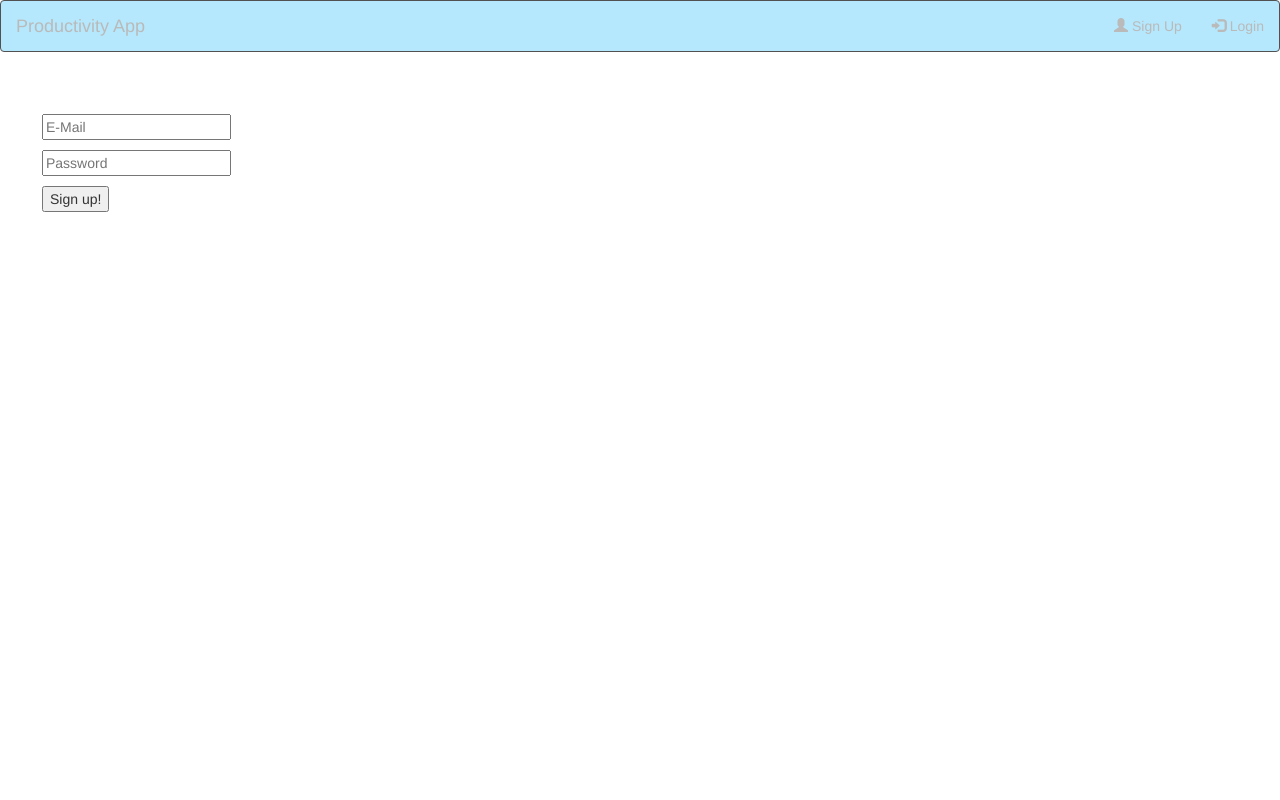
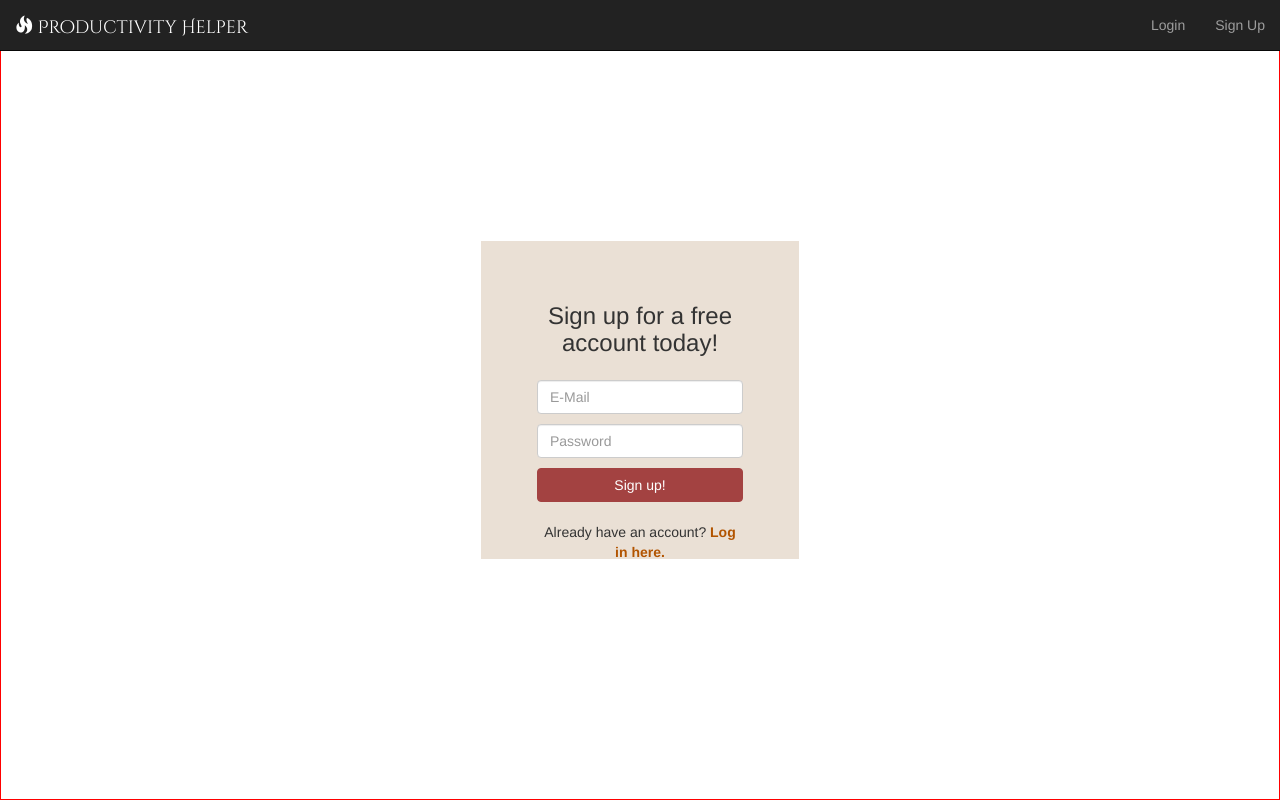
Before and after one commit to MiHHuynh/productivity-app, a Flask app: page /users/signup in a window 1280 px wide. Run offline with Flask 2, Linux system fonts and the light colour scheme; some libraries are stand-ins or nearby versions.

Commit message:
signup and login forms, authentication for users

```diff
--- a/project/models.py
+++ b/project/models.py
@@ -1,11 +1,12 @@
 from project import db, bcrypt
+from flask_login import UserMixin
 
 blacklisted_site_user_join_table = db.Table('blacklisted_site_users',
 		db.Column('user_id', db.Integer, db.ForeignKey('users.id')),
 		db.Column('blacklisted_site_id', db.Integer, db.ForeignKey('blacklisted_sites.id'))
 	)
 
-class User(db.Model):
+class User(db.Model, UserMixin):
 	__tablename__ = 'users'
 
 	id = db.Column(db.Integer, primary_key=True)
--- a/project/static/css/style.css
+++ b/project/static/css/style.css
@@ -1,20 +1,35 @@
+body.signup-login {
+	background-color: #ffffff;
+}
+
+.projectName > a {
+	color: #fff;
+	font-family: 'Cinzel Decorative', cursive;
+}
+
+.projectName > a:hover {
+	text-decoration: none;
+}
+
+
 .wrapper {
 	align-items: stretch;
 	display: flex;
 }
 
-.navbar {
+/*.navbar {
 	background-color: #97dffc;
 	opacity: 70%;
 	color: #fff;
-}
+}*/
 
 #sidebar {
 	min-width: 250px;
 	max-width: 250px;
 	min-height: 100vh;
-	background-color: #97dffc;
-	padding-left: 2em;
+	background-color: #A34241;
+    color: #fff;
+    transition: all 0.3s;
 }
 
 .list-unstyled > li {
@@ -31,3 +46,82 @@
 	padding-top: 3em;
 	padding-left: 3em;
 }
+
+/* FROM ARTICLE */
+
+a, a:hover, a:focus {
+    color: inherit;
+    text-decoration: none;
+    transition: all 0.3s;
+}
+
+#sidebar .sidebar-header {
+    padding: 20px;
+    /*background: #fff;*/
+}
+
+#sidebar ul.components {
+    padding: 20px 0;
+    border-bottom: 5px double #B25400;
+}
+
+#sidebar ul p {
+    color: #fff;
+    padding: 10px;
+}
+
+#sidebar ul li a {
+    padding: 10px;
+    font-size: 1.1em;
+    display: block;
+}
+
+#sidebar ul li a:hover {
+    color: #ad2e24;
+    background: #fff;
+}
+
+#sidebar ul li.active > a {
+    color: #fff;
+    background: #c75146;
+}
+
+.btn {
+	transition: background-color 0.5s ease;
+	background-color: #A34241;
+	border: 1px solid #A34241;
+	color: white;
+	width: 100%;
+}
+
+.btn:hover {
+	background-color: #CD730F;
+	color: #ffffff;
+	border: 1px solid #CD730F;
+}
+
+#signup-login-content {
+	width: 40vh;
+	height: 40%;
+	border: 1px solid #ffffff;
+	background-color: #EAE0D5;
+	text-align: center;
+	padding: 3em 4em 4em 4em;
+}
+
+.signup-header {
+	margin-bottom: 1em;
+}
+.signup-login-container {
+	width: 100%;
+	height: 100vh;
+	display: flex;
+	justify-content: center;
+	align-items: center;
+	border: 1px solid red;
+}
+
+.login-link {
+	color: #B25400;
+	font-weight: bold;
+}
--- a/project/templates/landingpage.html
+++ b/project/templates/landingpage.html
@@ -21,7 +21,7 @@
 	            <span class="icon-bar"></span>
 	          </button>
 	          <div class="projectName navbar-brand">
-	            <a href="#"><span class="glyphicon glyphicon-fire"></span> Productivity Helper</a>
+	            <a href="{{url_for('root')}}"><span class="glyphicon glyphicon-fire"></span> Productivity Helper</a>
 	          </div>
 	        </div> <!-- end navbar-header -->
 	        <div class="navbar-collapse collapse">
@@ -38,7 +38,7 @@
 		<div class="mainsplash">
 			<h1 class="splash-headline">Technology has largely taken away our ability to focus.</h1>
 			<h2 class="splash-headline">Let's use more technology to take it back!</h2>
-			<button class="btn signup-button">Sign Up Now!</button>
+			<a class="btn signup-button" href="{{url_for('users.signup')}}">Sign Up Now!</a>
 		</div>
 		<div class="buckets" id="about">
 			<div class="row">
--- a/project/templates/signuploginbase.html
+++ b/project/templates/signuploginbase.html
@@ -4,23 +4,47 @@
 	<meta charset="UTF-8">
 	<title>PRODUCTIVITY APP</title>
     <link rel="stylesheet" href="https://maxcdn.bootstrapcdn.com/bootstrap/3.3.7/css/bootstrap.min.css">
+    <link href="https://fonts.googleapis.com/css?family=Cinzel+Decorative" rel="stylesheet">
     <link rel="stylesheet" type="text/css" href="{{ url_for('static', filename='css/style.css') }}">
 </head>
-<body>
-	<nav class="navbar navbar-inverse">
+<body class="signup-login">
+	<div class="topnav">
+		<nav class="navbar navbar-inverse navbar-fixed-top" role="navigation">
 	      <div class="container-fluid">
 	        <div class="navbar-header">
-	      <a class="navbar-brand" href="#">Productivity App</a>
+	          <button type="button" class="navbar-toggle" data-toggle="collapse" data-target=".navbar-collapse">
+	            <span class="sr-only">Toggle navigation</span>
+	            <span class="icon-bar"></span>
+	            <span class="icon-bar"></span>
+	            <span class="icon-bar"></span>
+	          </button>
+	          <div class="projectName navbar-brand">
+	            <a href="{{url_for('root')}}"><span class="glyphicon glyphicon-fire"></span> Productivity Helper</a>
 	          </div>
+	        </div> <!-- end navbar-header -->
+	        <div class="navbar-collapse collapse">
 	          <ul class="nav navbar-nav navbar-right">
-	      <li><a href="#"><span class="glyphicon glyphicon-user"></span> Sign Up</a></li>
-	      <li><a href="#"><span class="glyphicon glyphicon-log-in"></span> Login</a></li>
+	            <li class=""><a href="{{url_for('users.login')}}">Login</a></li>
+	            <li class=""><a href="{{url_for('users.signup')}}">Sign Up</a></li>
 	          </ul>
 	        </div>
+	      </div>
 	    </nav>
-	<div id="content">
+	</div>
+	{% with messages = get_flashed_messages() %}
+	  {% if messages %}
+	    {% for message in messages %}
+	    <div class="alert alert-info">
+			{{ message }}
+		</div>
+	    {% endfor %}
+	  {% endif %}
+	{% endwith %}
+	<div class="signup-login-container">
+		<div id="signup-login-content">
 			{% block content %}
 			{% endblock %}
 		</div>
+	</div>
 </body>
 </html>
--- a/project/users/templates/users/signup.html
+++ b/project/users/templates/users/signup.html
@@ -2,10 +2,12 @@
 
 {% block content %}
 
+<h3 class="signup-header">Sign up for a free account today!</h3>
+
 <form action="{{ url_for('users.signup') }}" method="POST">
 	{{ form.csrf_token }}
 	<p>
-		{{ form.email(placeholder="E-Mail")}}
+		{{ form.email(placeholder="E-Mail", class_="form-control")}}
 		<span>
 			{% if form.email.errors %}
 				{% for error in form.email.errors %}
@@ -15,7 +17,7 @@
 		</span>
 	</p>
 	<p>
-		{{ form.password(placeholder="Password") }}
+		{{ form.password(placeholder="Password", class_="form-control") }}
 		<span>
 			{% if form.password.errors %}
 				{% for error in form.password.errors %}
@@ -24,7 +26,9 @@
 			{% endif %}
 		</span>
 	</p>
-	<button type="submit">Sign up!</button>
+	<button type="submit" class="btn">Sign up!</button>
 </form>
+<br>
+<p>Already have an account? <a href="{{url_for('users.login')}}" class="login-link">Log in here.</a></p>
 
 {% endblock %}
--- a/project/users/views.py
+++ b/project/users/views.py
@@ -3,6 +3,9 @@ from project.models import User
 from project.users.forms import UserForm, DeleteForm
 from project import db, bcrypt
 from sqlalchemy.exc import IntegrityError
+from functools import wraps
+from project.decorators import ensure_correct_user
+from flask_login import login_user, logout_user, current_user, login_required
 
 users_blueprint = Blueprint('users', __name__, template_folder='templates')
 
@@ -20,7 +23,9 @@ def signup():
 				new_user = User(form.data['email'], form.data['password'])
 				db.session.add(new_user)
 				db.session.commit()
+				login_user(new_user)
 			except IntegrityError as e:
+				flash("That e-mail address is already taken.")
 				return render_template('signup.html', form=form)
 			flash("You have successfully created an account!")
 			return redirect(url_for('users.welcome'))
@@ -30,11 +35,12 @@ def signup():
 def login():
 	form = UserForm(request.form)
 	if request.method == 'POST':
-		if form.validate():
-			found_user = User.query.filter_by(email=form.data['email'].first())
+		if form.validate_on_submit():
+			found_user = User.query.filter_by(email=form.data['email']).first()
 			if found_user:
-				authenticated_user = bcrypt.check_password_has(found_user.password, form.data['password'])
+				authenticated_user = bcrypt.check_password_hash(found_user.password, form.data['password'])
 				if authenticated_user:
+					login_user(found_user)
 					flash("Welcome back!")
 					return redirect(url_for('users.welcome'))
 		flash("Please log in.")
@@ -42,13 +48,16 @@ def login():
 	return render_template('users/login.html', form=form)
 
 @users_blueprint.route('/welcome')
+@login_required
 def welcome():
-	return render_template('users/welcome.html')
+	return redirect(url_for('lists.index', user_id=current_user.id))
 	# return redirect(url_for('lists.index'))
 	# render DASHBOARD
 	# dashboard would be...
 
 @users_blueprint.route('/<int:user_id>', methods=['GET', 'PATCH', 'DELETE'])
+@login_required
+@ensure_correct_user
 def show(user_id):
 	user = User.query.get(user_id)
 	delete_form = DeleteForm(request.form)
@@ -69,6 +78,7 @@ def show(user_id):
 			db.session.delete(user)
 			db.session.commit()
 			flash("You have successfully deleted your account.")
+			logout_user()
 			return redirect(url_for('users.index'))
 		else:
 			flash("Something went wrong in deleting your account. Please try again.")
@@ -76,8 +86,17 @@ def show(user_id):
 	return render_template('users/show.html', user=user)
 
 @users_blueprint.route('/<int:user_id>/edit')
+@login_required
+@ensure_correct_user
 def edit(user_id):
 	user = User.query.get(user_id)
 	form = UserForm(obj=user)
 	delete_form = DeleteForm()
 	return render_template('users/edit.html', user=user, form=form, delete_form=delete_form)
+
+@users_blueprint.route('/logout')
+@login_required
+def logout():
+    flash("Logged out!")
+    logout_user()
+    return redirect(url_for('users.login'))
```
Also changed, not shown: project/__init__.py (+11 -0 lines), project/decorators.py (added, +13 -0 lines), project/lists/views.py (+11 -0 lines), project/templates/base.html (+5 -5 lines), project/users/templates/users/login.html (+34 -0 lines). Lines whose indentation alone changed are shown as unchanged.
